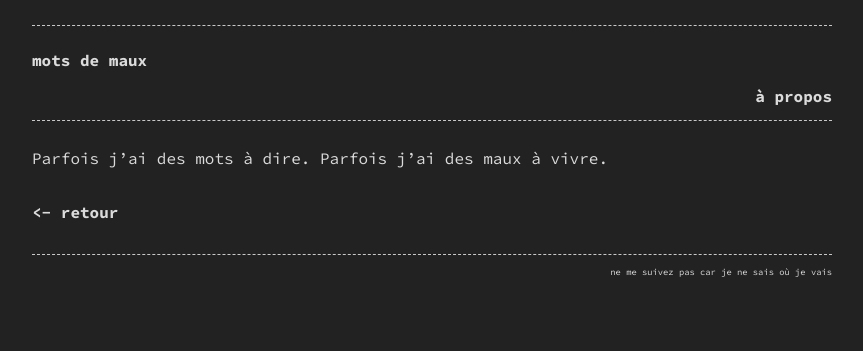
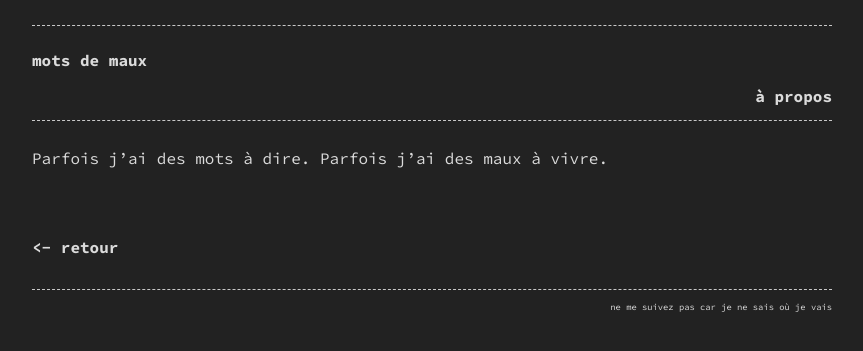
Before and after one commit to theysolay/mots-de-maux, a Jekyll site: the page built from about.md, in a window 1280 px wide. Shown: the top 351 px of the page, without its empty margins (208-1071 px from the left). Built offline with Jekyll 4.4.1, drawn with Linux system fonts in a browser that asks for light colours.

Commit message:
Change margin return button

```diff
--- a/_sass/base.scss
+++ b/_sass/base.scss
@@ -77,7 +77,7 @@ p {
         padding-top: 30px;
     }
     &__back {
-        margin-top: 30px;
+        margin-top: 65px;
     }
 }
 footer {
```
